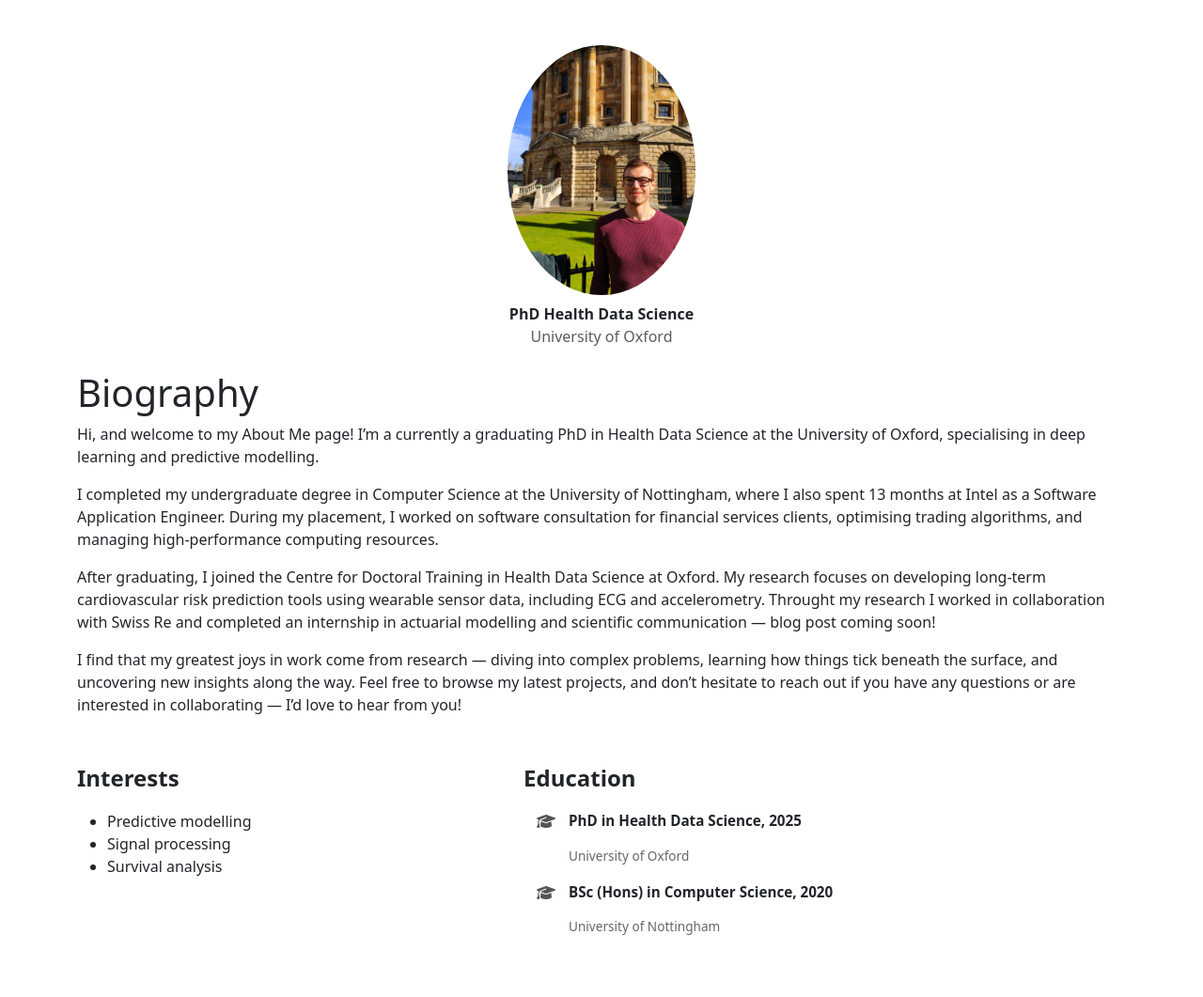
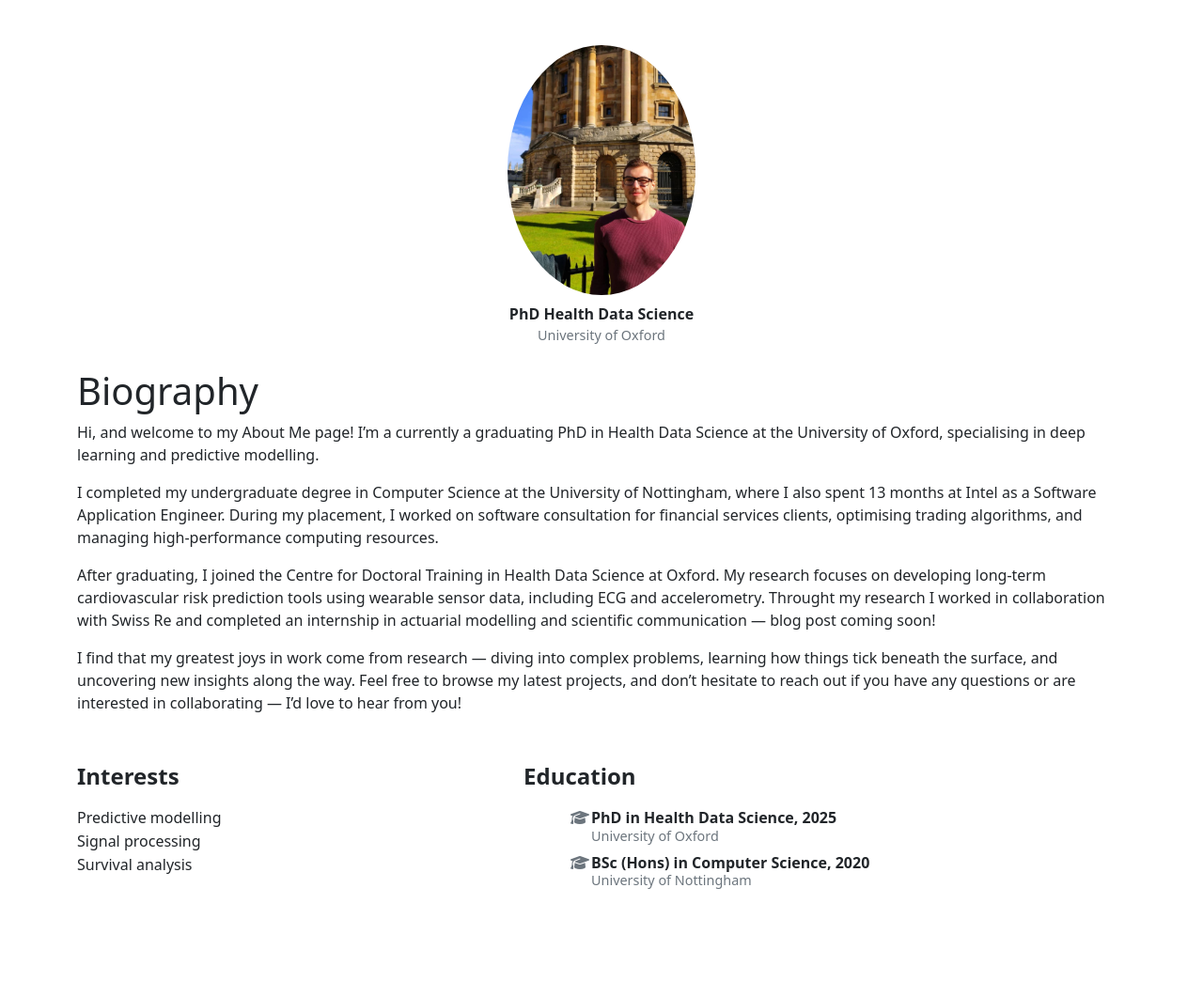
Before and after one commit to Ads98/Ads98.github.io, a Jekyll site: the page built from index.md, in a window 1280 px wide. Shown: the whole page at 94% size. Built offline with Jekyll 4.4.1, drawn with Linux system fonts in a browser that asks for light colours; after the commit the page ends 1003 px from its top, so only the background shows below that.

Commit message:
Fix education layout and icons

```diff
--- a/assets/css/custom.css
+++ b/assets/css/custom.css
@@ -4,22 +4,30 @@
     margin-bottom: 1rem;
   }
 
-.ul-edu .description {
-  margin-left: 0.5rem;
+  /* General spacing fix */
+  ul.list-unstyled li,
+  ul.fa-ul li {
+    line-height: 1.3;
+    margin-bottom: 0.4rem;
   }
 
-.ul-edu .course {
-  font-weight: bold;
-  font-size: 0.95rem;
+  /* Font Awesome-specific spacing */
+  .fa-ul {
+    padding-left: 2em;
   }
 
-.ul-edu .institution {
-  font-size: 0.85rem;
-  color: #666;
-}
-
-.ul-edu .fa-li {
-  margin-right: 0.5rem;
+  .fa-li {
+    left: -1.75em;
     font-size: 1rem;
     color: #555;
   }
+
+  /* Education text formatting */
+  .fw-semibold {
+    font-weight: 600;
+  }
+
+  .text-muted {
+    font-size: 0.9rem;
+    color: #6c757d !important;
+  }
--- a/index.md
+++ b/index.md
@@ -21,28 +21,28 @@ I find that my greatest joys in work come from research — diving into complex
 
   <div class="col-md-5">
     <div class="section-subheading">Interests</div>
-    <ul class="ul-interests mb-0">
-      <li>Predictive modelling</li>
-      <li>Signal processing</li>
-      <li>Survival analysis</li>
+    <ul class="list-unstyled mb-0">
+      <li class="mb-1">Predictive modelling</li>
+      <li class="mb-1">Signal processing</li>
+      <li class="mb-1">Survival analysis</li>
     </ul>
   </div>
 
   <div class="col-md-7">
     <div class="section-subheading">Education</div>
-    <ul class="ul-edu fa-ul mb-0">
-      <li>
-        <i class="fa-li fas fa-graduation-cap"></i>
-        <div class="description">
-          <p class="course">PhD in Health Data Science, 2025</p>
-          <p class="institution">University of Oxford</p>
+    <ul class="fa-ul list-unstyled mb-0">
+      <li class="d-flex mb-2">
+        <span class="fa-li"><i class="fas fa-graduation-cap text-secondary"></i></span>
+        <div>
+          <p class="mb-0 fw-semibold">PhD in Health Data Science, 2025</p>
+          <p class="mb-0 text-muted">University of Oxford</p>
         </div>
       </li>
-      <li>
-        <i class="fa-li fas fa-graduation-cap"></i>
-        <div class="description">
-          <p class="course">BSc (Hons) in Computer Science, 2020</p>
-          <p class="institution">University of Nottingham</p>
+      <li class="d-flex mb-2">
+        <span class="fa-li"><i class="fas fa-graduation-cap text-secondary"></i></span>
+        <div>
+          <p class="mb-0 fw-semibold">BSc (Hons) in Computer Science, 2020</p>
+          <p class="mb-0 text-muted">University of Nottingham</p>
         </div>
       </li>
     </ul>
```
Lines whose indentation alone changed are shown as unchanged.
